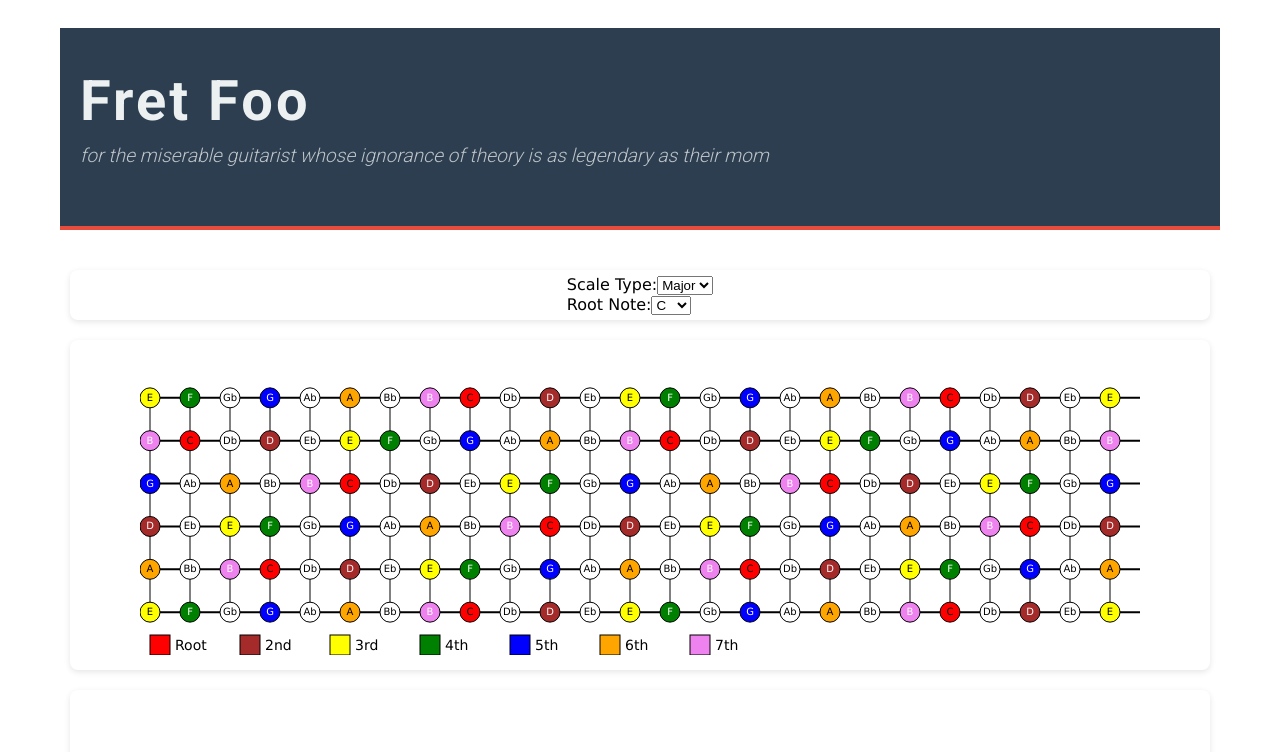
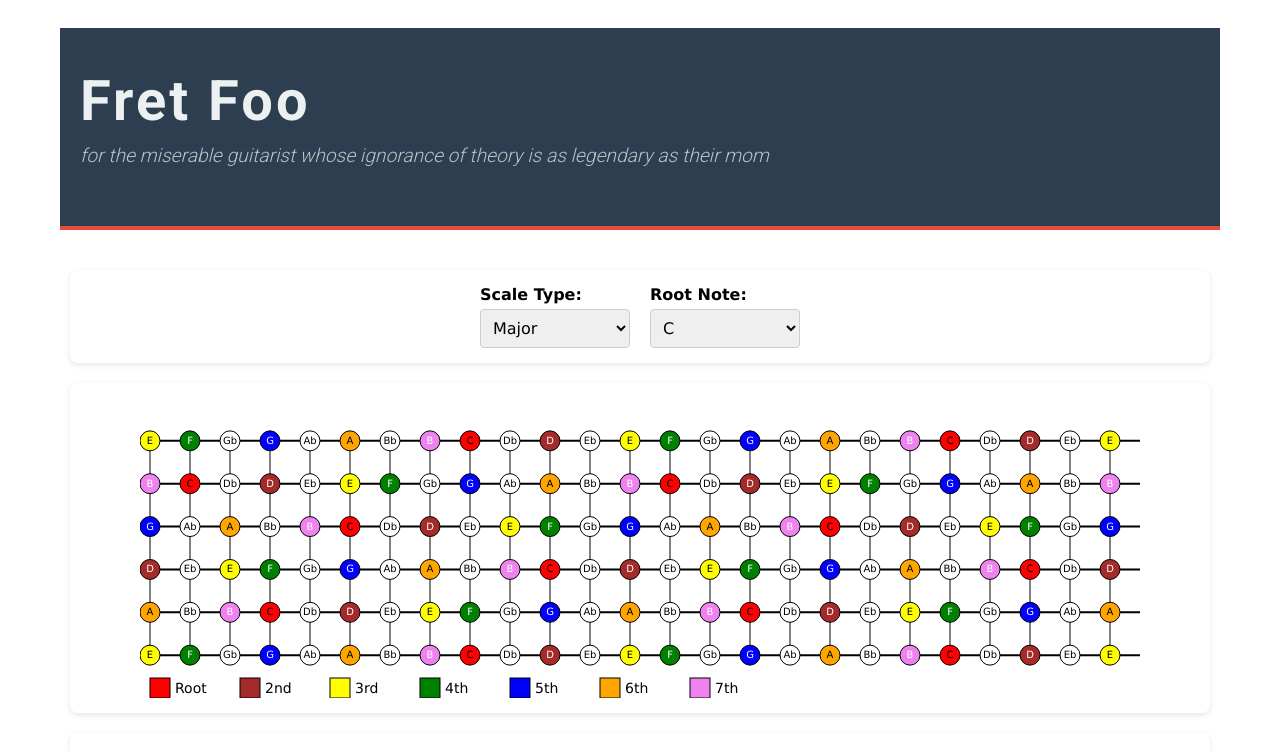
Before and after one commit to coffmantechllc/fretfoo, an Angular app in the folder angularapp/: page / in a window 1280 px wide. Shown: the top 752 px of the page. Built offline with nearby package versions, Linux system fonts and the light colour scheme.

Commit message:
selection behaviors

```diff
--- a/angularapp/src/app/app.component.html
+++ b/angularapp/src/app/app.component.html
@@ -3,7 +3,6 @@
     <h1>Fret Foo</h1>
     <p class="tagline">for the miserable guitarist whose ignorance of theory is as legendary as their mom</p>
   </header>
-
   <main class="main-content">
     <section class="component-section">
       <div class="selector-div">
@@ -17,8 +16,4 @@
       <app-circle-of-fifths (keySelected)="onKeySelect($event)"></app-circle-of-fifths>
     </section>
   </main>
-
-  <footer class="footer">
-    <p *ngIf="selectedKey">Selected Key: <span class="selected-key">{{ selectedKey }}</span></p>
-  </footer>
 </div>
--- a/angularapp/src/app/scale-selector/scale-selector.component.css
+++ b/angularapp/src/app/scale-selector/scale-selector.component.css
@@ -1,3 +1,31 @@
 :host {
   font-family: verdana;
 }
+.scale-selector-container {
+  display: flex;
+  flex-wrap: wrap;
+  align-items: flex-start; /* Align items at the top */
+  gap: 20px; /* Space between groups */
+  padding: 10px;
+  background-color: #fff;
+}
+
+.dropdown-group {
+  display: flex;
+  flex-direction: column;
+  min-width: 150px;
+}
+
+  .dropdown-group label {
+    margin-bottom: 5px;
+    font-weight: bold;
+    font-family: Verdana, sans-serif;
+  }
+
+  .dropdown-group select {
+    padding: 8px;
+    font-size: 1rem;
+    border: 1px solid #ccc;
+    border-radius: 4px;
+    font-family: Verdana, sans-serif;
+  }
--- a/angularapp/src/app/scale-selector/scale-selector.component.html
+++ b/angularapp/src/app/scale-selector/scale-selector.component.html
@@ -1,14 +1,15 @@
-<div>
+<div class="scale-selector-container">
+  <div class="dropdown-group">
     <label for="scaleTypeSelect">Scale Type:</label>
     <select id="scaleTypeSelect" [value]="selectedScaleType" (change)="onScaleTypeChange($event)">
       <option value="major">Major</option>
       <option value="minor">Minor</option>
     </select>
   </div>
-
-<div>
+  <div class="dropdown-group">
     <label for="rootNoteSelect">Root Note:</label>
     <select id="rootNoteSelect" [value]="selectedRootNote" (change)="onRootNoteChange($event)">
       <option *ngFor="let note of noteNames" [value]="note">{{ note }}</option>
     </select>
   </div>
+</div>
--- a/angularapp/src/app/scale-selector/scale-selector.component.ts
+++ b/angularapp/src/app/scale-selector/scale-selector.component.ts
@@ -1,4 +1,4 @@
-import { Component } from '@angular/core';
+import { Component, OnInit } from '@angular/core';
 import { MusicSelectionService } from '../services/music-selection.service';
 
 @Component({
@@ -6,25 +6,36 @@ import { MusicSelectionService } from '../services/music-selection.service';
   templateUrl: './scale-selector.component.html',
   styleUrls: ['./scale-selector.component.css']
 })
-export class ScaleSelectorComponent {
+export class ScaleSelectorComponent implements OnInit {
   selectedScaleType: string = 'major';
   selectedScaleContext: string = 'full';
   selectedRootNote: string = 'C';
-  noteNames = ['C', 'Db', 'D', 'Eb', 'E', 'F', 'Gb', 'G', 'Ab', 'A', 'Bb', 'B'];
+  noteNames: string[] = ['C', 'Db', 'D', 'Eb', 'E', 'F', 'Gb', 'G', 'Ab', 'A', 'Bb', 'B'];
 
   constructor(private musicService: MusicSelectionService) { }
 
-  // Called when the root note dropdown changes.
+  ngOnInit(): void {
+    // Subscribe to root note changes.
+    this.musicService.rootNote$.subscribe(rootNote => {
+      this.selectedRootNote = rootNote;
+    });
+    // Subscribe to scale type changes so the dropdown reflects the current scale type.
+    this.musicService.scaleType$.subscribe(scaleType => {
+      this.selectedScaleType = scaleType;
+    });
+  }
+
   onRootNoteChange(event: Event): void {
     const target = event.target as HTMLSelectElement;
     this.selectedRootNote = target.value;
     this.musicService.setRootNote(this.selectedRootNote);
   }
 
-  // Called when the scale type dropdown changes.
   onScaleTypeChange(event: Event): void {
     const target = event.target as HTMLSelectElement;
-    this.selectedScaleType = target.value.toLowerCase();
-    this.musicService.setScaleType(this.selectedScaleType);
+    // Update the service so that other components (and this one) are in sync.
+    const scaleType = target.value.toLowerCase();
+    this.selectedScaleType = scaleType;
+    this.musicService.setScaleType(scaleType);
   }
 }
```
Also changed, not shown: angularapp/src/app/circle-of-fifths/circle-of-fifths.component.ts (+52 -60 lines). Lines whose indentation alone changed are shown as unchanged.
